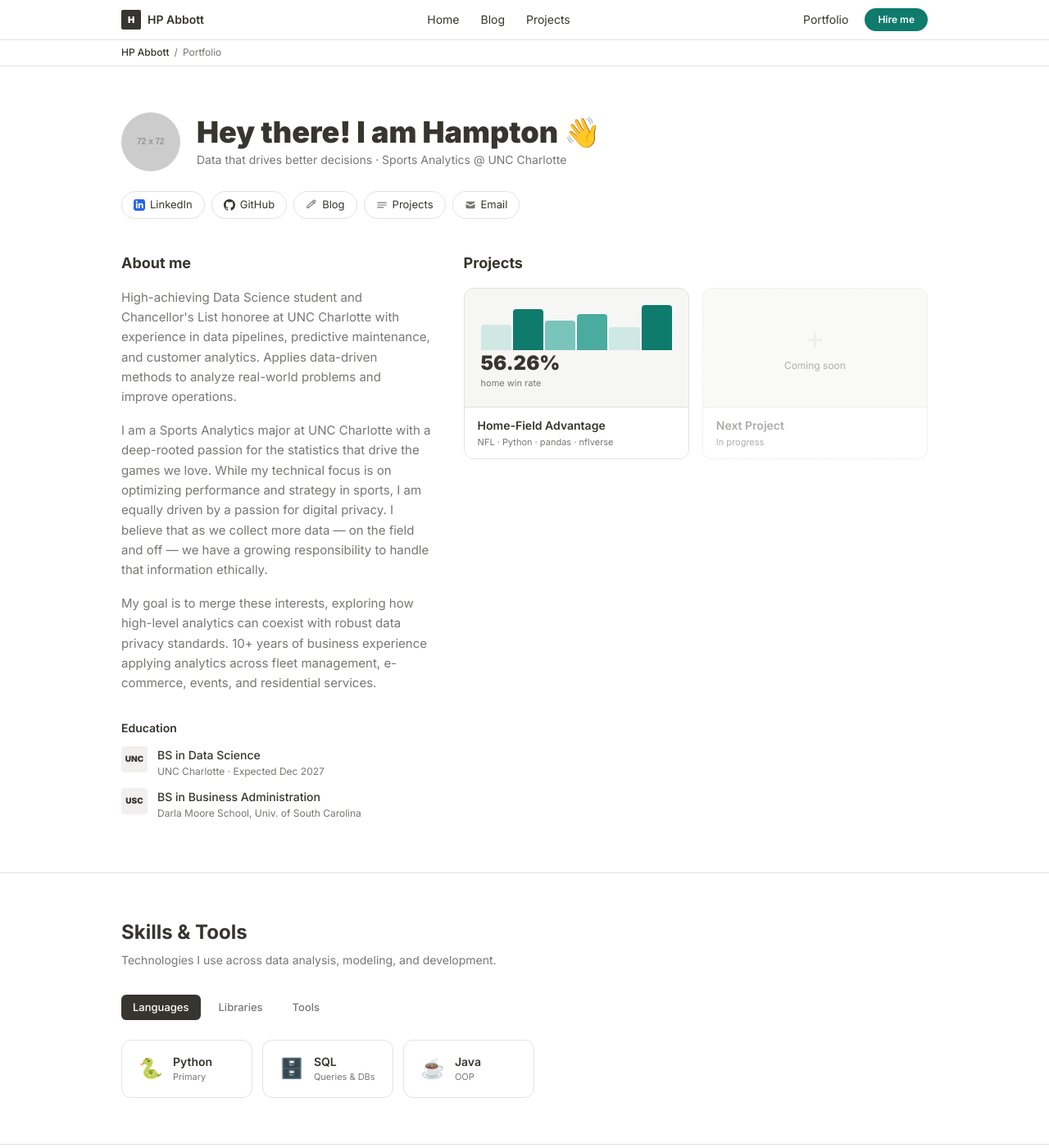
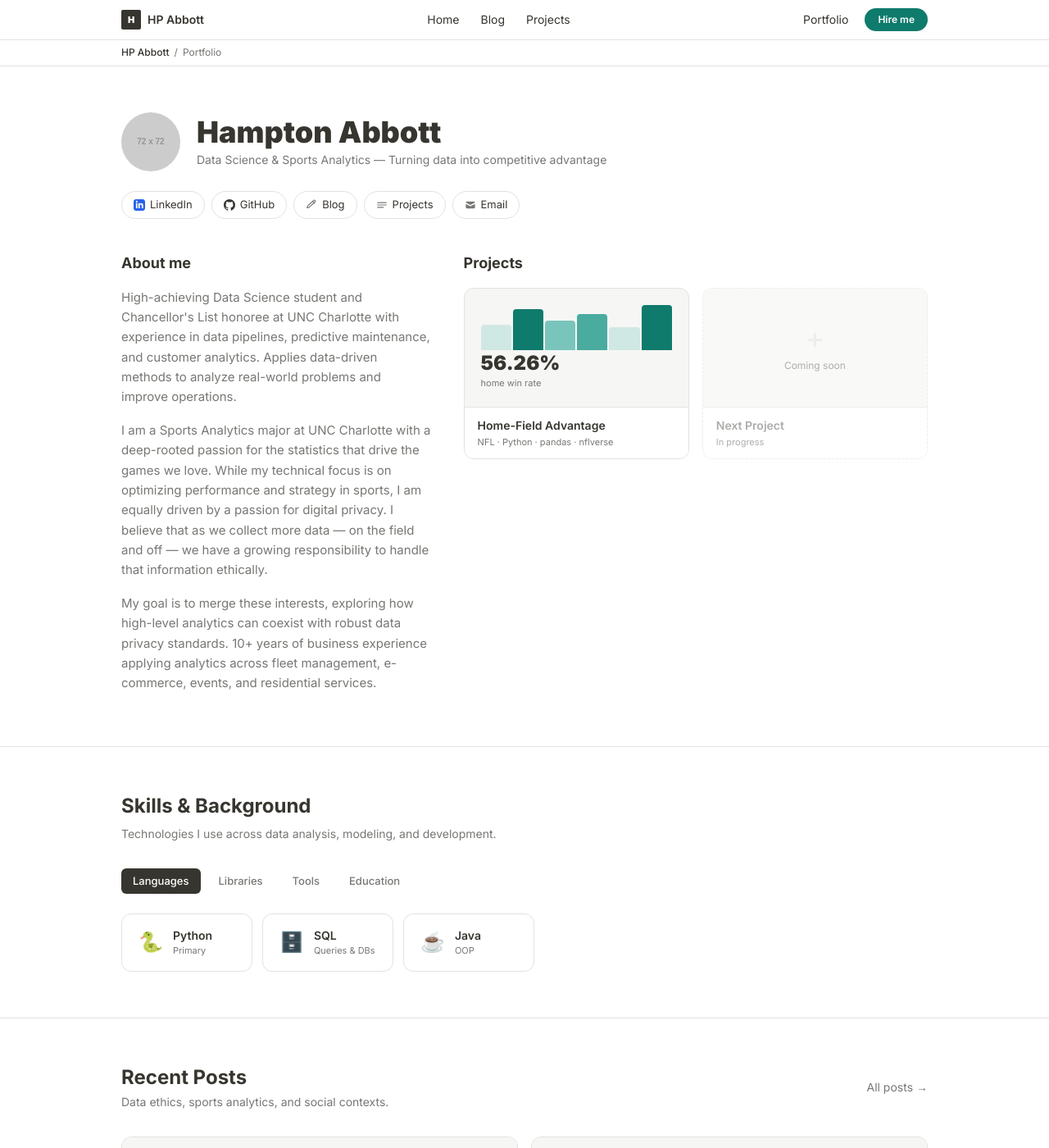
Before and after one commit to HPAuncc/HPAuncc.github.io, a Jekyll site: the page built from index.html, in a window 1280 px wide and 1400 px high. Shown: the whole window at 82% size. Built offline with Jekyll 4.4.1, drawn with Linux system fonts in a browser that asks for light colours; nearby versions of some CDN libraries.

Commit message:
Update heading, subheading, favicon, skills section, education tab

```diff
--- a/index.html
+++ b/index.html
@@ -7,6 +7,7 @@ layout: null
   <meta charset="UTF-8" />
   <meta name="viewport" content="width=device-width, initial-scale=1.0" />
   <title>Hampton P. Abbott — Personal Portfolio</title>
+  <link rel="icon" type="image/x-icon" href="/favicon.ico" />
   <script src="https://cdn.tailwindcss.com"></script>
   <script>
     tailwind.config = {
@@ -84,10 +85,10 @@ layout: null
            class="w-[72px] h-[72px] rounded-full object-cover flex-shrink-0" />
       <div>
         <h1 class="text-3xl md:text-4xl font-black text-[#37352f] leading-tight">
-          Hey there! I am Hampton 👋
+          Hampton Abbott
         </h1>
         <p class="text-[#787774] text-sm mt-1">
-          Data that drives better decisions &middot; Sports Analytics @ UNC Charlotte
+          Data Science &amp; Sports Analytics — Turning data into competitive advantage
         </p>
       </div>
     </div>
@@ -141,24 +142,6 @@ layout: null
           10+ years of business experience applying analytics across fleet management, e-commerce, events, and residential services.
         </p>
 
-        <!-- Education -->
-        <h3 class="text-sm font-semibold text-[#37352f] mt-8 mb-3">Education</h3>
-        <div class="space-y-3 text-[14px] text-[#787774]">
-          <div class="flex items-start gap-3">
-            <div class="w-8 h-8 bg-[#f1f0ef] rounded flex items-center justify-center text-[10px] font-black text-[#37352f] flex-shrink-0">UNC</div>
-            <div>
-              <div class="font-medium text-[#37352f]">BS in Data Science</div>
-              <div class="text-xs mt-0.5">UNC Charlotte · Expected Dec 2027</div>
-            </div>
-          </div>
-          <div class="flex items-start gap-3">
-            <div class="w-8 h-8 bg-[#f1f0ef] rounded flex items-center justify-center text-[10px] font-black text-[#37352f] flex-shrink-0">USC</div>
-            <div>
-              <div class="font-medium text-[#37352f]">BS in Business Administration</div>
-              <div class="text-xs mt-0.5">Darla Moore School, Univ. of South Carolina</div>
-            </div>
-          </div>
-        </div>
       </div>
 
       <!-- RIGHT: Project gallery (2×2 grid) -->
@@ -210,7 +193,7 @@ layout: null
 
   <!-- ─── SKILLS ─── -->
   <div class="max-w-5xl mx-auto px-5 py-14">
-    <h2 class="text-2xl font-bold text-[#37352f] mb-2">Skills &amp; Tools</h2>
+    <h2 class="text-2xl font-bold text-[#37352f] mb-2">Skills &amp; Background</h2>
     <p class="text-[#787774] text-sm mb-8">Technologies I use across data analysis, modeling, and development.</p>
 
     <!-- Tabs -->
@@ -218,6 +201,7 @@ layout: null
       <button class="tab-btn active" data-tab="languages">Languages</button>
       <button class="tab-btn" data-tab="libraries">Libraries</button>
       <button class="tab-btn" data-tab="tools">Tools</button>
+      <button class="tab-btn" data-tab="education">Education</button>
     </div>
 
     <!-- Tab panels -->
@@ -271,6 +255,21 @@ layout: null
       <div class="flex items-center gap-3 border border-[#e3e2e0] rounded-xl px-5 py-4 bg-white ch w-44">
         <div class="text-2xl">📓</div>
         <div><div class="text-sm font-semibold text-[#37352f]">Jupyter</div><div class="text-[11px] text-[#787774]">Notebooks</div></div>
+      </div>
+    </div>
+
+    <div id="tab-education" class="tab-panel flex-wrap gap-5">
+      <div class="border border-[#e3e2e0] rounded-xl px-6 py-5 bg-white ch w-64">
+        <div class="w-9 h-9 bg-[#f1f0ef] rounded flex items-center justify-center text-[10px] font-black text-[#37352f] mb-3">UNC</div>
+        <div class="text-sm font-semibold text-[#37352f]">UNC Charlotte</div>
+        <div class="text-sm text-[#787774] mt-0.5">B.S. Data Science</div>
+        <div class="text-xs text-[#787774] mt-2">Expected May 2027</div>
+      </div>
+      <div class="border border-[#e3e2e0] rounded-xl px-6 py-5 bg-white ch w-64">
+        <div class="w-9 h-9 bg-[#f1f0ef] rounded flex items-center justify-center text-[10px] font-black text-[#37352f] mb-3">USC</div>
+        <div class="text-sm font-semibold text-[#37352f]">University of South Carolina</div>
+        <div class="text-sm text-[#787774] mt-0.5">B.S. Business Administration</div>
+        <div class="text-xs text-[#787774] mt-2">Darla Moore School of Business</div>
       </div>
     </div>
   </div>
```
